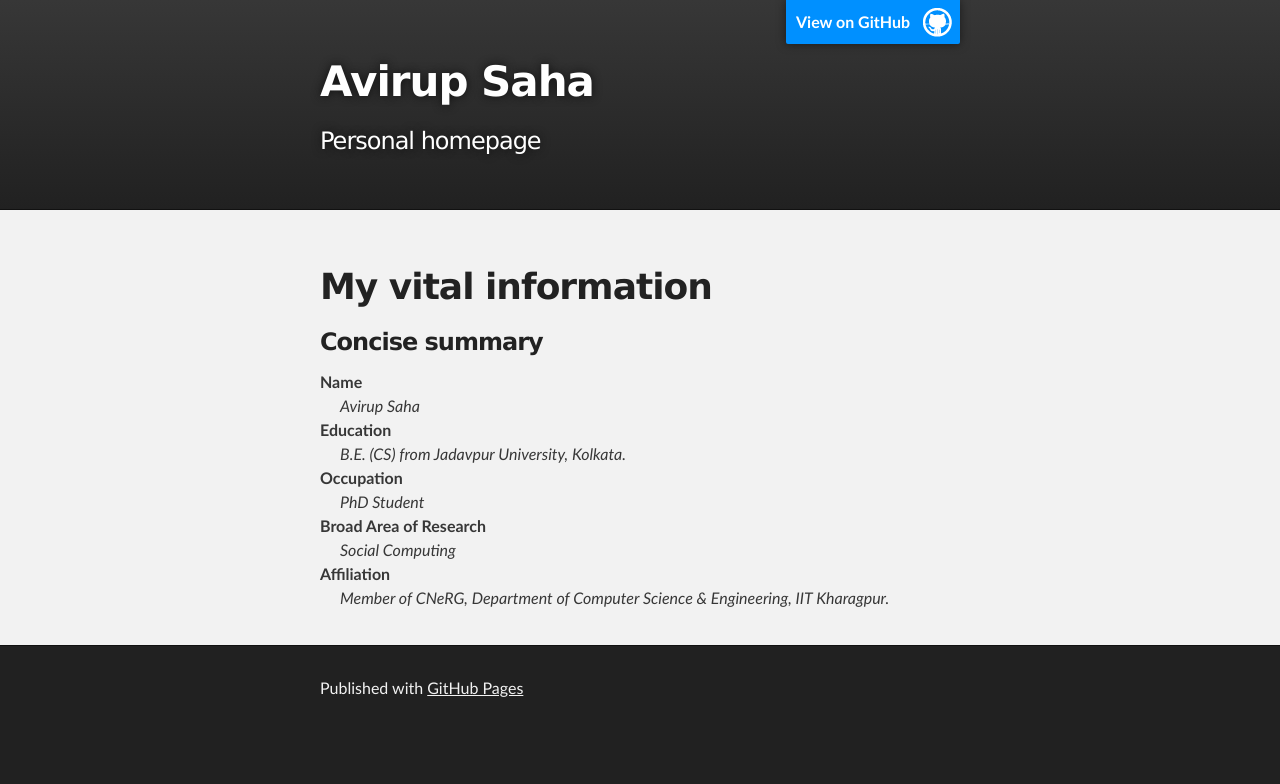
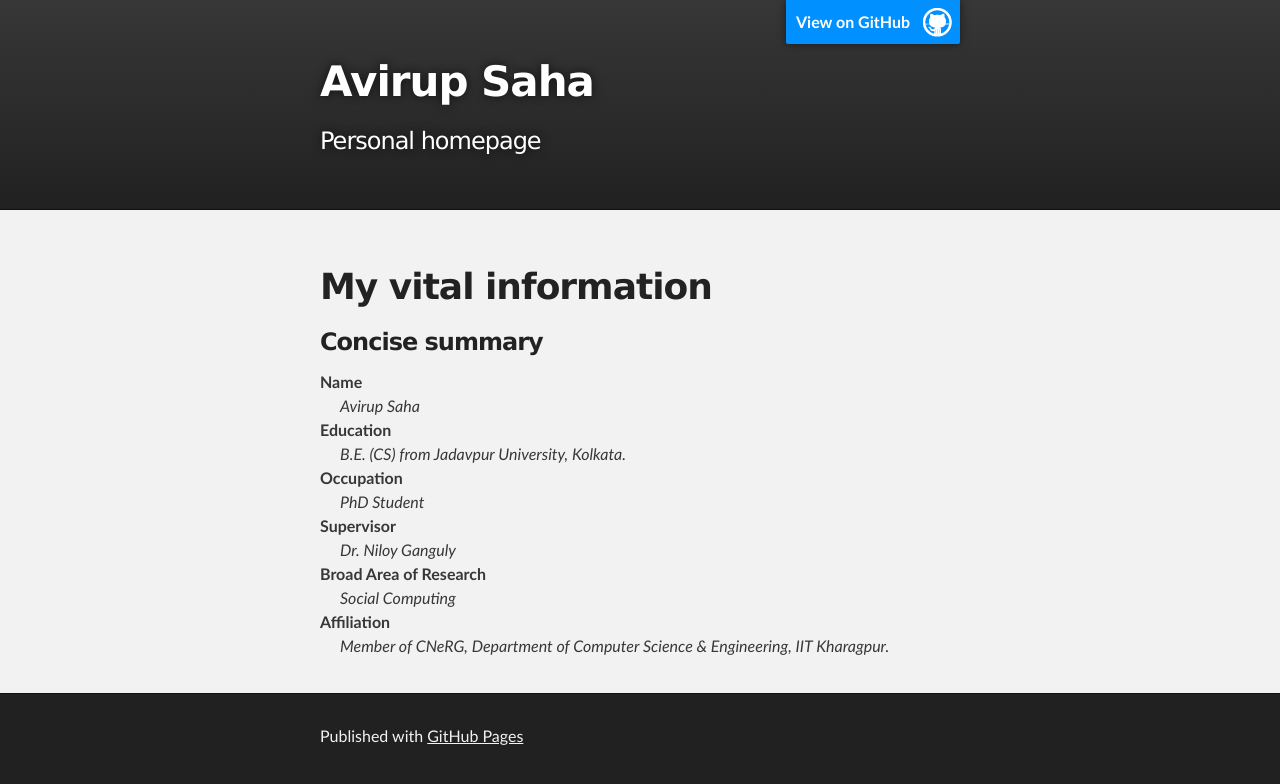
Before and after one commit to ASCARATHIRA/ASCARATHIRA.github.io, a Jekyll site: the page built from index.md, in a window 1280 px wide. Shown: the top 784 px of the page. Built offline with Jekyll 4.4.1, drawn with Linux system fonts in a browser that asks for light colours; our own code applies the rules of GitHub Pages for plain Markdown files.

Commit message:
Initial commit

```diff
--- a/index.md
+++ b/index.md
@@ -13,6 +13,8 @@ layout: default
 <dd>B.E. (CS) from Jadavpur University, Kolkata.</dd>
 <dt>Occupation</dt>
 <dd>PhD Student</dd>
+<dt>Supervisor</dt>
+<dd>Dr. Niloy Ganguly</dd>
 <dt>Broad Area of Research</dt>
 <dd>Social Computing</dd>
 <dt>Affiliation</dt>
```
